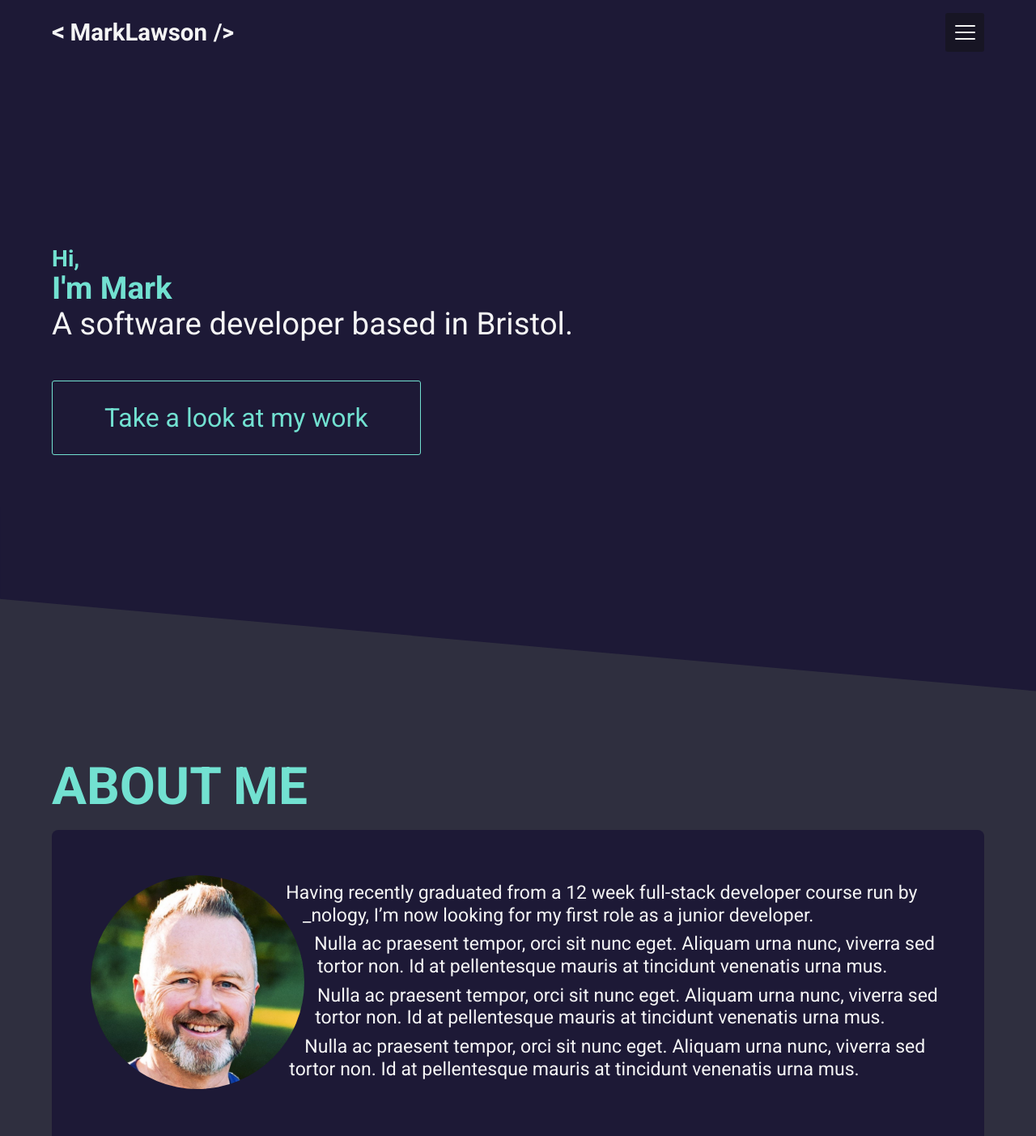
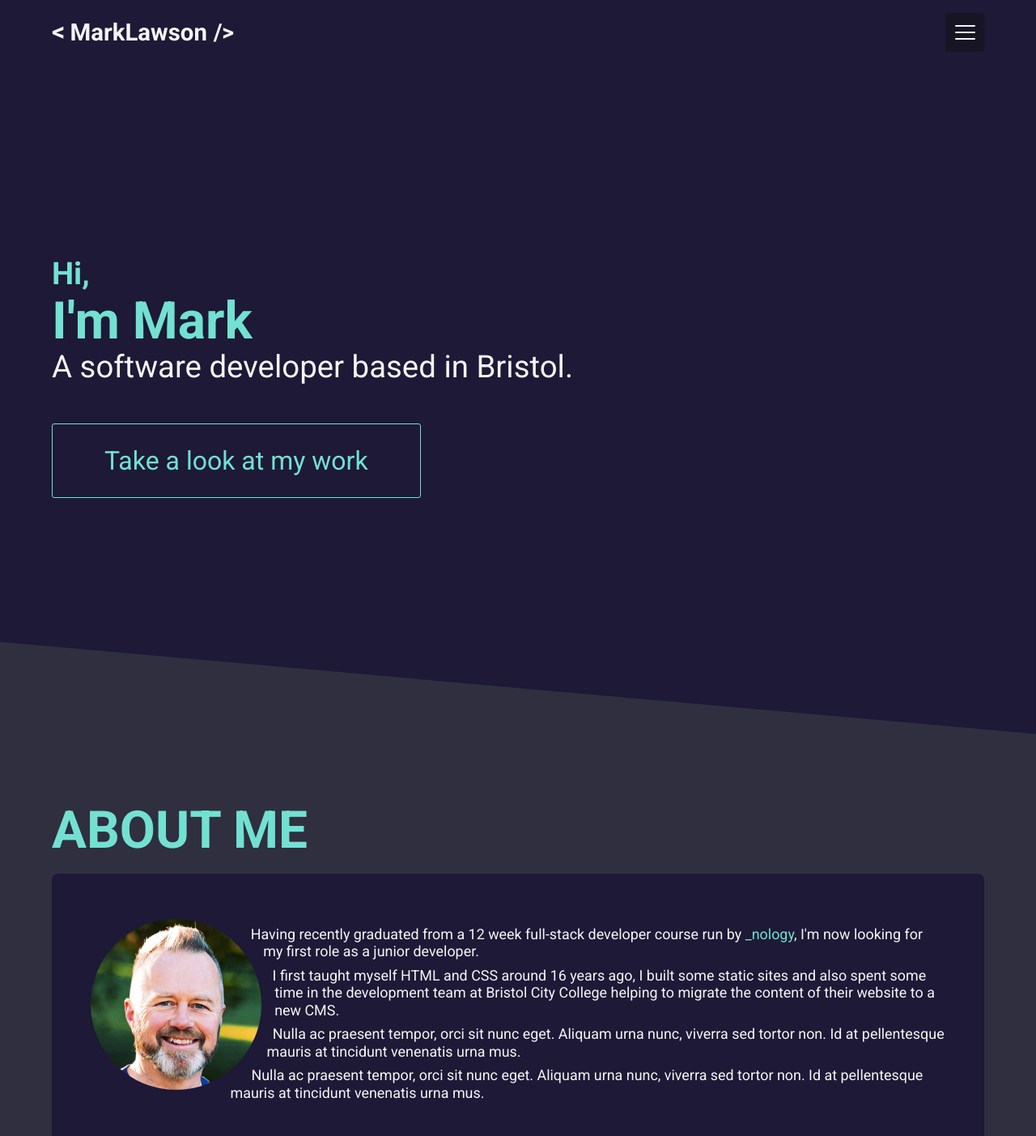
Before and after one commit to walkonmars36/portfolio-react-july-22, a React (Create React App) app: page / in a window 1280 px wide. Shown: the top 1403 px of the page at 81% size. Built offline with nearby package versions, Linux system fonts and the light colour scheme.

Commit message:
sizing image

```diff
--- a/src/assets/sass/_base.scss
+++ b/src/assets/sass/_base.scss
@@ -50,7 +50,7 @@ p {
   line-height: 1.2;
   margin-top: 0.5rem;
   @include mq {
-    font-size: 1.8vw;
+    font-size: 1.4vw;
   }
 }
 
--- a/src/components/AboutMe/AboutMe.jsx
+++ b/src/components/AboutMe/AboutMe.jsx
@@ -13,12 +13,12 @@ const AboutMe = () => {
         <div className="about-me__text">
           <p>
             Having recently graduated from a 12 week full-stack developer course run by{" "}
-            <a href="https://nology.io/" target="_blank" rel="noreferrer">
+            <a className="about-me__nology" href="https://nology.io/" target="_blank" rel="noreferrer">
               _nology
             </a>
-            , I’m now looking for my first role as a junior developer.
+            , I&#39;m now looking for my first role as a junior developer.
           </p>
-          <p>Nulla ac praesent tempor, orci sit nunc eget. Aliquam urna nunc, viverra sed tortor non. Id at pellentesque mauris at tincidunt venenatis urna mus.</p>
+          <p>I first taught myself HTML and CSS around 16 years ago, I built some static sites and also spent some time in the development team at Bristol City College helping to migrate the content of their website to a new CMS.</p>
           <p>Nulla ac praesent tempor, orci sit nunc eget. Aliquam urna nunc, viverra sed tortor non. Id at pellentesque mauris at tincidunt venenatis urna mus.</p>
           <p>Nulla ac praesent tempor, orci sit nunc eget. Aliquam urna nunc, viverra sed tortor non. Id at pellentesque mauris at tincidunt venenatis urna mus.</p>
         </div>
--- a/src/components/AboutMe/AboutMe.scss
+++ b/src/components/AboutMe/AboutMe.scss
@@ -30,7 +30,7 @@
   }
 
   &__image {
-    width: 45%;
+    width: 35%;
     border-radius: 50%;
 
     @include mq480 {
@@ -40,9 +40,22 @@
     @include mq {
       width: 25%;
     }
+
+    @include mq1024 {
+      width: 20%;
+    }
   }
 
   &__text {
     margin-top: 1rem;
   }
+
+  &__nology {
+    color: $color-green;
+
+    &:hover,
+    &:focus {
+      color: $color-grey-light;
+    }
+  }
 }
--- a/src/components/Hero/Hero.scss
+++ b/src/components/Hero/Hero.scss
@@ -29,14 +29,22 @@
       font-weight: 700;
       line-height: 1.05;
       @include mq {
-        font-size: 3vw;
+        font-size: 4vw;
+      }
+
+      @include mq1024 {
+        font-size: 5vw;
       }
 
       span {
         font-size: 1.5rem;
 
         @include mq {
-          font-size: 2.2vw;
+          font-size: 2.5vw;
+        }
+
+        @include mq1024 {
+          font-size: 3vw;
         }
       }
     }
--- a/src/components/ProjectModal/ProjectModal.scss
+++ b/src/components/ProjectModal/ProjectModal.scss
@@ -117,7 +117,7 @@
 
     @include mq1024 {
       width: 15%;
-      margin-right: 5rem;
+      margin-right: 6rem;
     }
   }
 }
```
